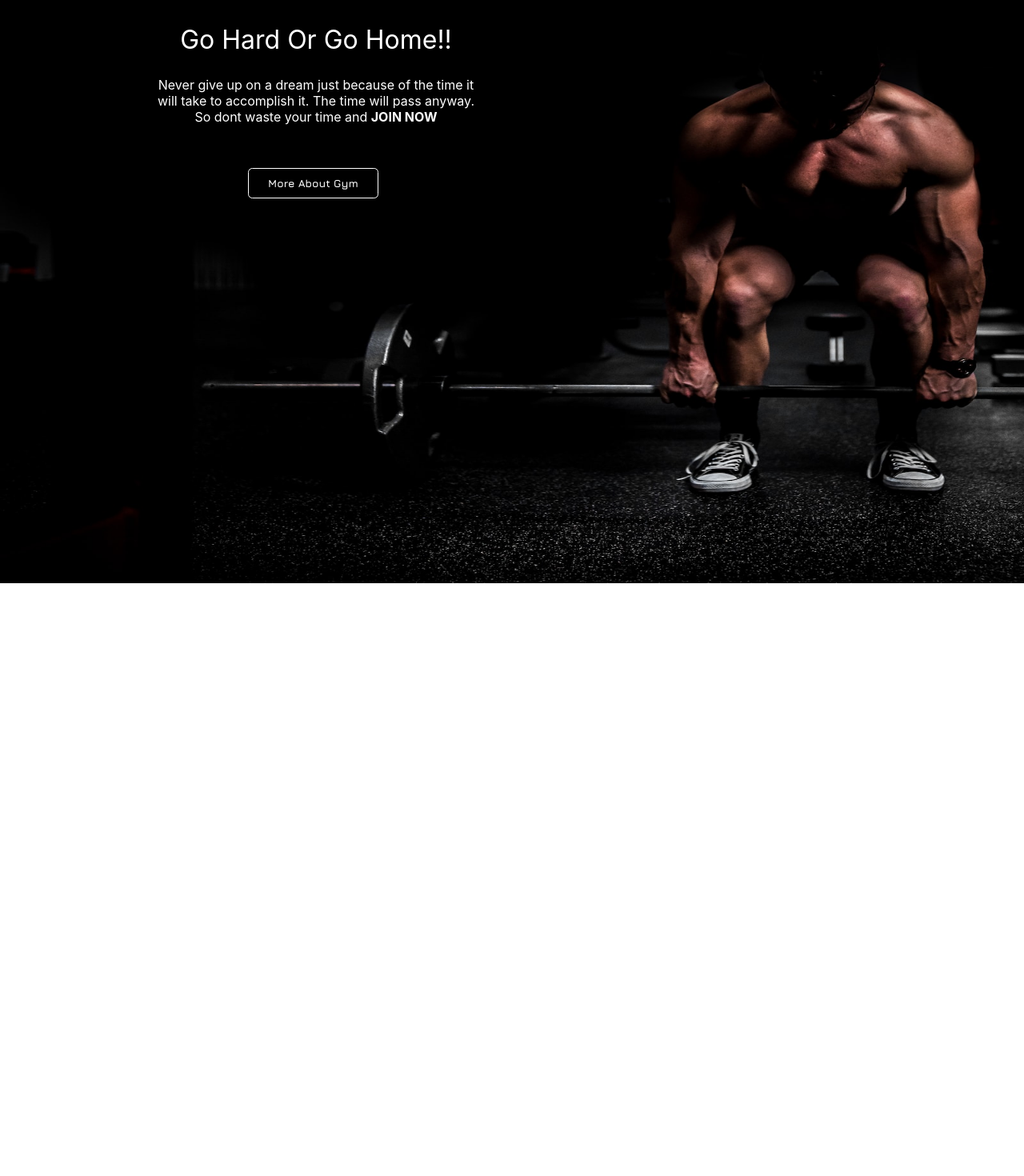
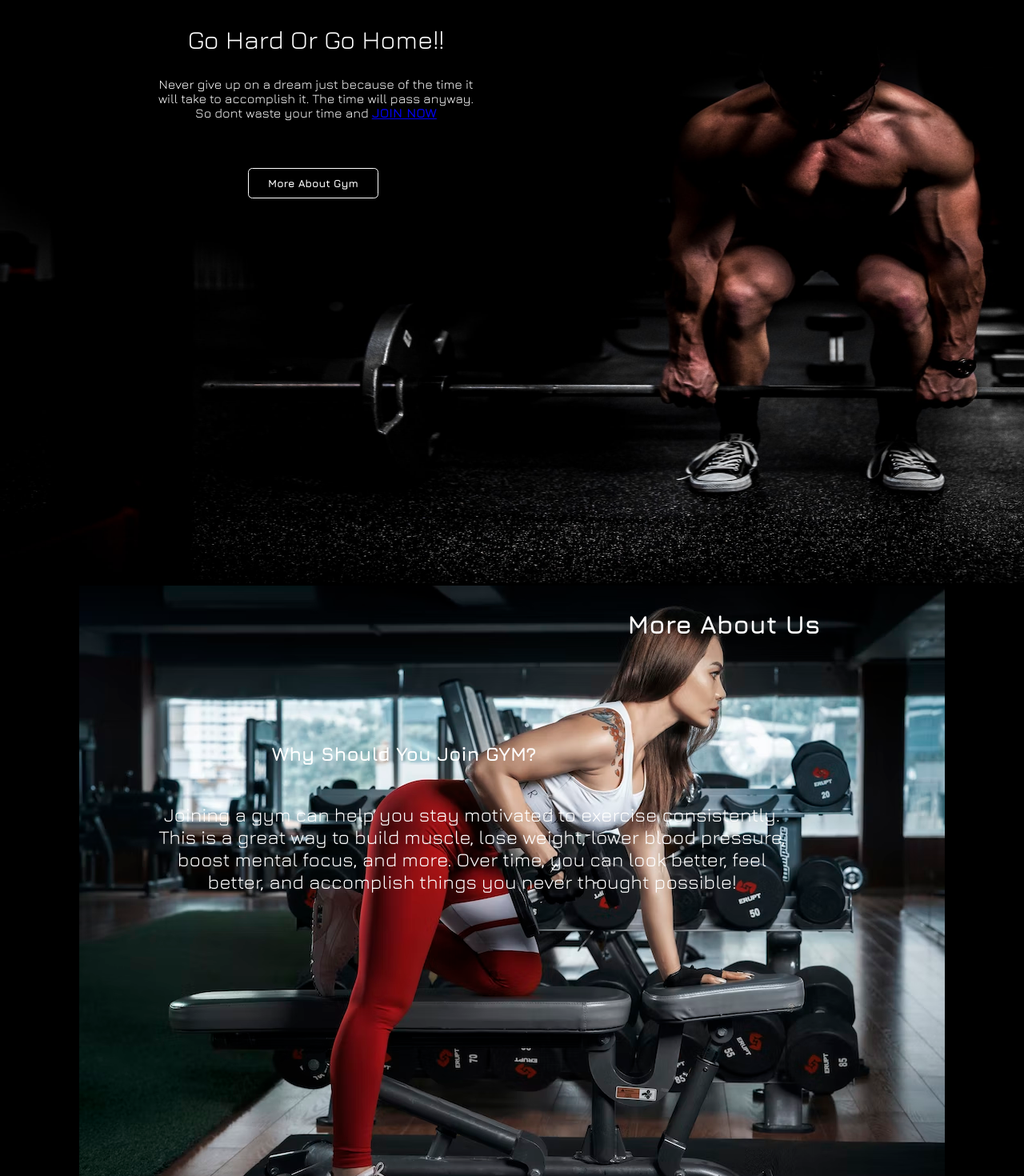
Before and after one commit to Salviusferns/fitnesstitan, a React (Create React App) app: page /Homepage in a window 1280 px wide. Shown: the part 220-1690 px from the top of the page at 80% size. Before the commit the page ends 953 px from the top, so only its background shows below. Built offline with nearby package versions, Linux system fonts and the light colour scheme.

Commit message:
made more changes on homepage

```diff
--- a/src/App.js
+++ b/src/App.js
@@ -10,9 +10,10 @@ function App() {
   return (
 
     <div className="App">
-        <Navbar/>
+
+          <Navbar/>
           <Routes>
-            <Route path='/Homepage' element={<Homepage/>}/>
+            <Route path='Homepage' element={<Homepage/>}/>
             <Route path='/Membership' element={<Membership/>}/>
             <Route path='/Meals' element={<Meals/>}/>
             <Route path='/Contactus' element={<ContactUs/>}/>
--- a/src/components/Homepage.css
+++ b/src/components/Homepage.css
@@ -1,6 +1,14 @@
 .body{
     background-color: black;
     font-family: "jura";
+    width: auto;
+    height: auto;
+}
+.info{
+    background-color: black;
+    font-family: "jura";
+    width: auto;
+    height: 5000px;
 }
 
 
@@ -19,7 +27,7 @@
     font-size: 24pt;
 }
 
-.info p{
+.info .p1{
     color: white;
     position: absolute;
     width: 410px;
@@ -55,3 +63,29 @@
     border: 1px solid black;
     font-weight: 800;
   }
+  .info .p2{
+    color: white;
+    position: absolute;
+    width: 800px;
+    height: 120px;
+    left: 190px;
+    top: 50em;
+    font-size: 24px;
+}
+
+.info .h1{
+    color: white;
+    position: absolute;
+    width: 410px;
+    height: 120px;
+    left: 300px;
+    top: 47em;
+}
+.info .h2{
+    color: white;
+    position: absolute;
+    width: 410px;
+    height: 120px;
+    left: 700px;
+    top: 30em;
+}
--- a/src/components/Hompage.js
+++ b/src/components/Hompage.js
@@ -1,14 +1,19 @@
 import "./Homepage.css"
 import main from "../Images/main.jpg"
+import girl from "../Images/girl.avif"
 export default function Homepage(props){
     return(
-
             <div className="info">
                 <img className="mainpic" src={main} alt="Training"/>
                 <header>Go Hard Or Go Home!!</header>
-                <p>Never give up on a dream just because of the time it will take to accomplish it. The time will pass anyway.
-                So dont waste your time and <strong>JOIN NOW</strong></p>
+                <p className="p1">Never give up on a dream just because of the time it will take to accomplish it. The time will pass anyway.
+                So dont waste your time and <strong><a href="/Membership">JOIN NOW</a></strong></p>
                 <button className="btnmore">More About Gym</button>
+                <h2 className="h1">Why Should You Join GYM?</h2>
+                <p className="p2">Joining a gym can help you stay motivated to exercise consistently. This is a great way to build muscle, lose weight, lower blood pressure, boost mental focus, and more. Over time, you can look better, feel better, and accomplish things you never thought possible!</p>
+                <h1 className="h2">More About Us</h1>
+                <img src={girl}/>
             </div>
+
     )
 }
--- a/src/components/Navbar.js
+++ b/src/components/Navbar.js
@@ -1,5 +1,4 @@
 import "./Navbar.css"
-import Homepage from "./Hompage";
 import {Link, useMatch, useResolvedPath} from 'react-router-dom';
 export default function Navbar(props){
     return(
```
Also changed, not shown: src/Images/girl.avif (added).
